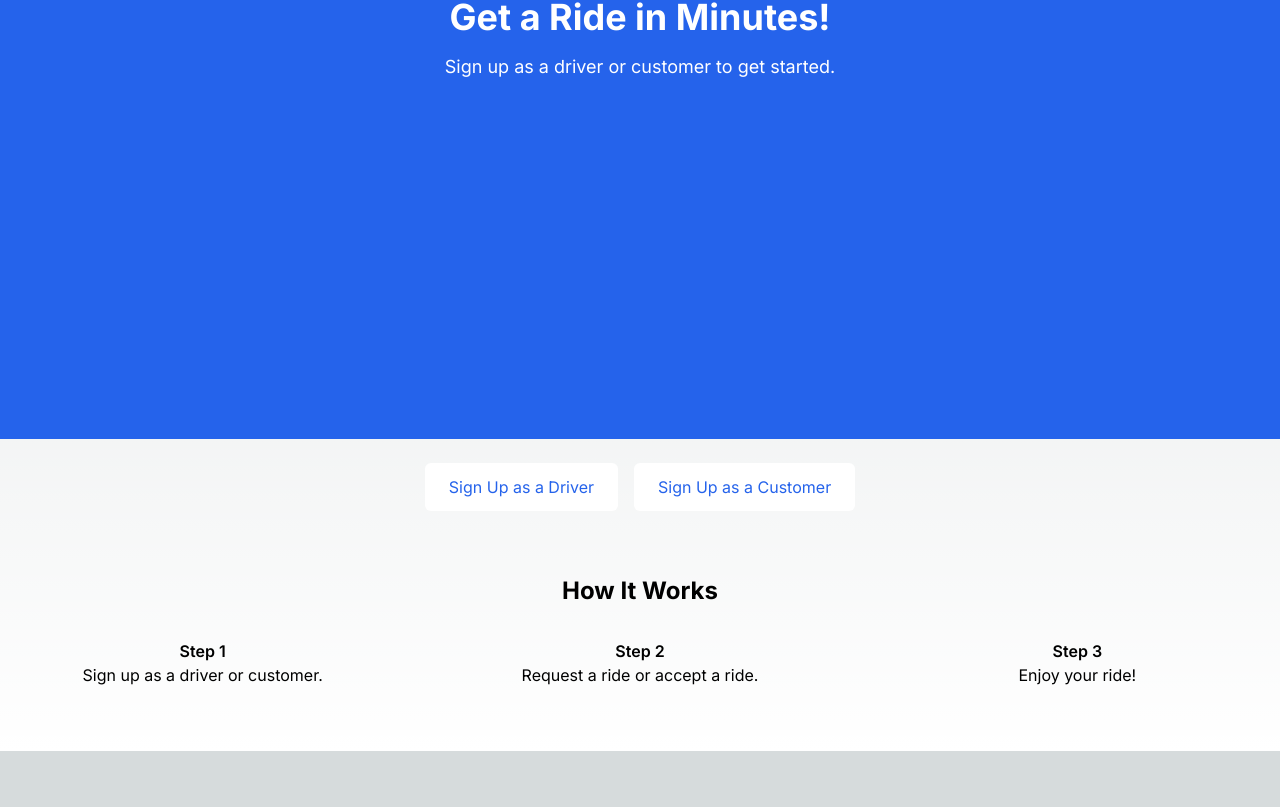
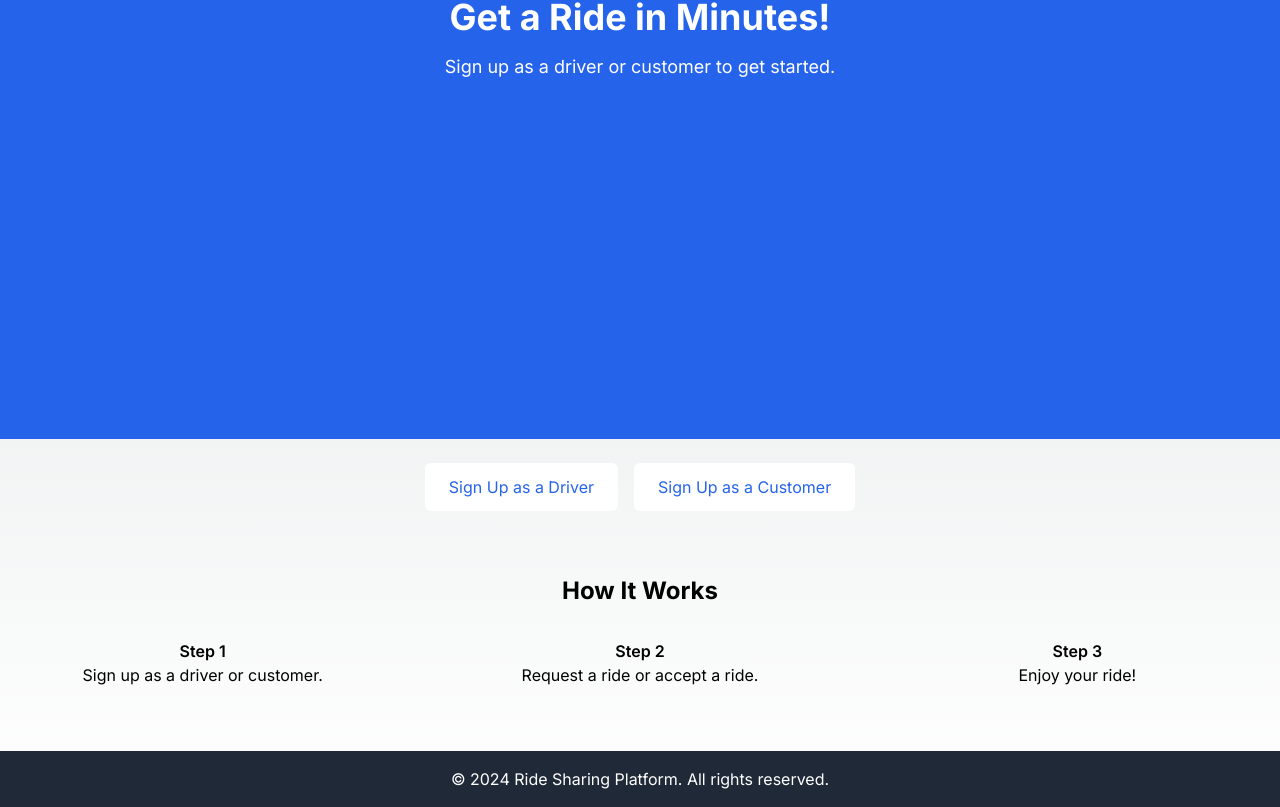
Before and after one commit to sayeed1999/ride-sharing-client-app, a Next.js app: page / in a window 1280 px wide. Shown: the part 361-1168 px from the top of the page. Before the commit the page ends 1112 px from the top, so only its background shows below. Built offline with nearby package versions, Linux system fonts and the light colour scheme.

Commit message:
chore: refactor component

```diff
--- a/src/app/components/Footer.tsx
+++ b/src/app/components/Footer.tsx
@@ -1,7 +1,7 @@
 export default function Footer() {
     return (
       <footer className="bg-gray-800 text-white p-4 text-center">
-        <p>&copy; 2024 RideShare. All rights reserved.</p>
+        <p>&copy; 2024 Ride Sharing Platform. All rights reserved.</p>
       </footer>
     );
   }
--- a/src/app/components/Layout.tsx
+++ /dev/null
@@ -1,14 +0,0 @@
-import Header from './Header';
-import Footer from './Footer';
-
-export default function Layout({ children }: any) {
-  return (
-    <div className="flex flex-col min-h-screen">
-      <Header />
-      <main className="flex-grow">
-        {children}
-      </main>
-      <Footer />
-    </div>
-  );
-}
--- a/src/app/components/Hero.tsx
+++ b/src/app/components/Welcome.tsx
@@ -1,4 +1,4 @@
-export default function Hero() {
+export default function Welcome() {
   return (
     <section className="bg-blue-600 text-white py-20 flex items-center justify-center min-h-screen">
       <div className="container mx-auto text-center">
--- a/src/app/layout.tsx
+++ b/src/app/layout.tsx
@@ -2,8 +2,9 @@ import type { Metadata } from "next";
 import { Inter } from "next/font/google";
 import "./globals.css";
 import Header from "./components/Header";
-import Hero from "./components/Hero";
+import Welcome from "./components/Welcome";
 import CTAButtons from "./components/CTAButtons";
+import Footer from "./components/Footer";
 
 const inter = Inter({ subsets: ["latin"] });
 
@@ -21,9 +22,10 @@ export default function RootLayout({
     <html lang="en">
       <body className={inter.className}>
         <Header />
-        <Hero />
+        <Welcome />
         <CTAButtons />
         {children}
+        <Footer />
       </body>
     </html>
   );
```
